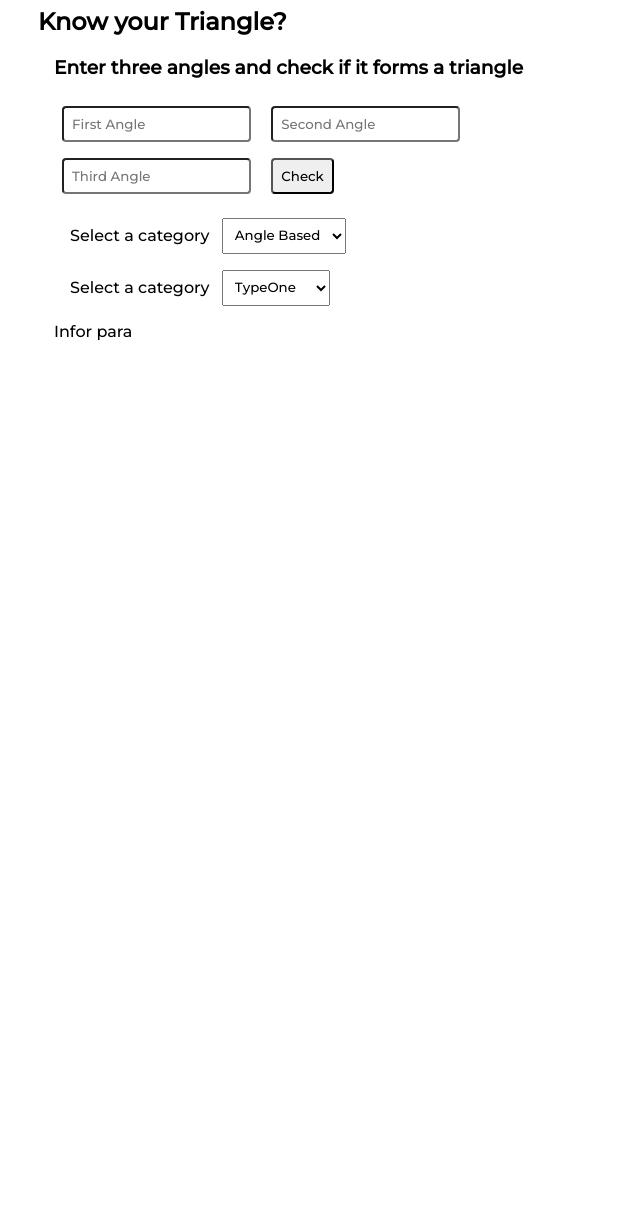
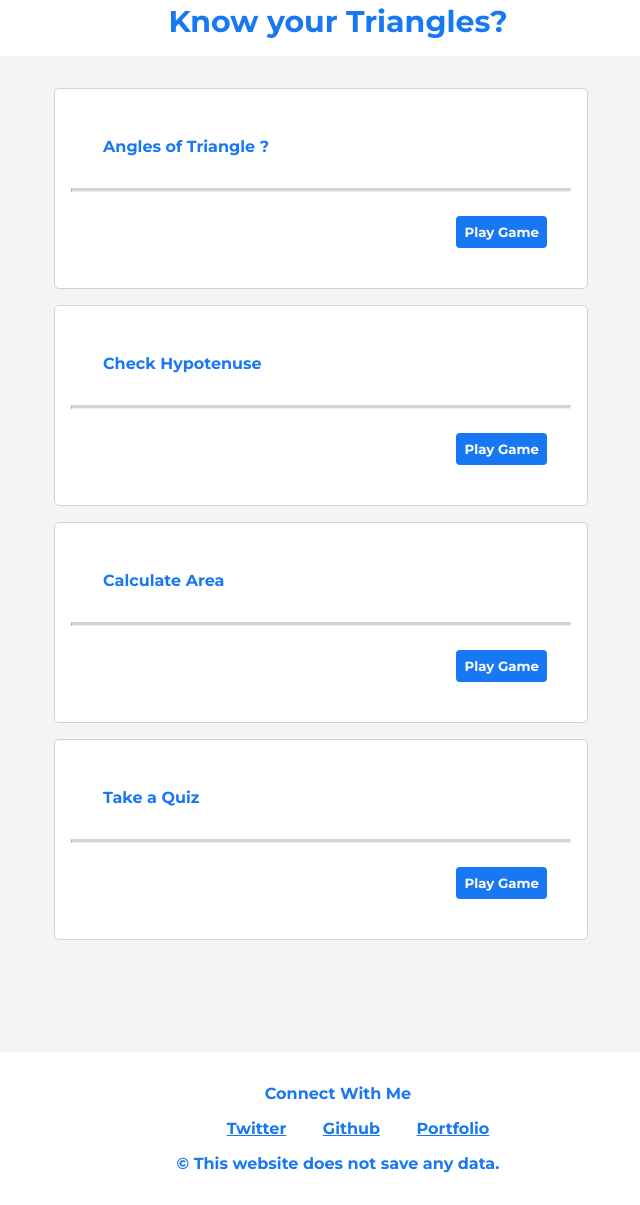
Before and after one commit to shanudjn/know-your-triangles, a plain HTML site: page index.html in a window 1280 px wide. Shown: the part 13-1218 px from the top of the page, without its empty margins (302-942 px from the left). Before the commit the page ends 800 px from the top, so only its background shows below. Drawn offline with Linux system fonts and the light colour scheme.

Commit message:
layout : added css for the main page

```diff
--- a/index.html
+++ b/index.html
@@ -10,42 +10,62 @@
 
 <body>
     <nav>
-        <h1>Know your Triangle?</h1>
+        <span>Know your Triangles?</span>
     </nav>
-    <div class='generic-quiz'>
-        <h3 class="generic-quiz-heading">Enter three angles and check if it forms a triangle</h3>
-        <input class="angle-one" type="number" placeholder="First Angle">
-        <input class="angle-two" type="number" placeholder="Second Angle">
-        <input class="angle-three" type="number" placeholder="Third Angle">
-        <button class="generic-quiz-button">Check</button>
-        <p class='generic-quiz-result'></p>
-    </div>
-    <div class="select-triangle-div">
-        <div>
-            <label for="Triangle categories">Select a category</label>
-            <select id="triangle-category">
-                <option value="angle-based">Angle Based</option>
-                <option value="side-based">Side Based</option>
-            </select>
+    <div class="div-game">
+        <div class="div-game-cards">
+            <div class="div-game-heading">
+                <span>Angles of Triangle ?</span>
+            </div>
+            <hr>
+            <div class="game-link">
+                <a href="#" target="_blank"><button>Play Game</button></a>
+            </div>
         </div>
-        <div>
-            <label for="Select Triangle">Select a category</label>
-            <select id="triangle-type">
-                <option value="triangle-type-one">TypeOne</option>
-                <option value="triangle-type-two">TypeTwo</option>
-                <option value="triangle-type-three">TypeThree</option>
-            </select>
+        <div class="div-game-cards">
+            <div class="div-game-heading">
+                <span>Check Hypotenuse</span>
+            </div>
+            <hr>
+            <div class="game-link">
+                <a href="#" target="_blank"><button>Play Game</button></a>
+            </div>
+        </div>
+        <div class="div-game-cards">
+            <div class="div-game-heading">
+                <span>Calculate Area</span>
+            </div>
+            <hr>
+            <div class="game-link">
+                <a href="#" target="_blank"><button>Play Game</button></a>
+            </div>
+        </div>
+        <div class="div-game-cards">
+            <div class="div-game-heading">
+                <span>Take a Quiz</span>
+            </div>
+            <hr>
+            <div class="game-link">
+                <a href="#" target="_blank"><button>Play Game</button></a>
+            </div>
         </div>
     </div>
-    <div class='info'>
-        <p class="information">Infor para</p>
-    </div>
-    <div class="quiz section">
-        <div class='div-questions'></div>
-        <div class='div-options'></div>
-        <div clasd="div-answer"></div>
+    <footer>
+        <div class='social'>
+            <p>
+                Connect With Me
+            </p>
+            <div class="social-list">
+                <ul>
+                    <li><a href="https://twitter.com/shahazad__">Twitter</a></li>
+                    <li><a href="https://github.com/shanudjn">Github</a></li>
+                    <li><a href="https://shahazad.netlify.app/">Portfolio</a></li>
+                </ul>
+                <p>&#xa9; This website does not save any data.</p>
+            </div>
 
-    </div>
+        </div>
+    </footer>
 
 
 </body>
--- a/styles.css
+++ b/styles.css
@@ -1,29 +1,104 @@
-@import url('https://fonts.googleapis.com/css2?family=Montserrat:wght@500&display=swap');
+@import url('https://fonts.googleapis.com/css2?family=Montserrat:wght@700&display=swap');
+/* @import url('https://fonts.googleapis.com/css2?family=Montserrat:wght@700&display=swap'); */
+
+:root {
+    --primary-color: #1877F2;
+    --off-white: #F3F4F6;
+    --white:#ffffff;
+    --gray: #d3d3d3;
+}
 body{
+    max-width: auto;
+    margin: auto;
+    font-family: 'Montserrat', sans-serif;
+    background-color: var(--off-white)
+}
+nav{
+    text-align: center;
+    font-size: 30px;
+    padding: 1rem;
+    font-family: 'Montserrat', sans-serif;
+    background-color: var(--white);
+
+}
+nav span{
+    color: var(--primary-color);
+}
+.div-game{
     max-width: 600px;
     margin: auto;
-    font-family: 'Montserrat', sans-serif;
+    padding:1rem;
+    /* border: 1px solid red; */
+
 }
-div{
+.div-game-cards{
+    max-width: 500px;
     margin: 1rem;
+    padding: 1rem;
+    border :1px solid var(--gray);
+    /* box-shadow: 2px 5px 8px var(--gray); */
+    background-color: white;
+    border-radius: 5px;
 }
-.generic-quiz input{
+.div-game-cards:hover{
+    box-shadow: 5px 8px 5px  var(--gray);
+    /* border :3px solid var(--gray); */
+    transition: 0.5s;
+}
+.div-game-heading{
+    max-width: auto;
+    margin: 1rem;
+    padding: 1rem;
+    color: var(--primary-color);
+}
+hr{
+    border-top: 3px solid var(--gray);
+}
+.game-link{
+    max-width: auto;
+    text-align: right;
+    margin: 1rem;
+    margin-left:200px;
+    /* border: 1px solid red; */
+    /* padding: 1rem; */
+}
+.game-link a{
+    text-decoration:none ;
+}
+.game-link button{
     margin: 0.5rem;
     padding: 0.5rem;
-    font-family: 'Montserrat', sans-serif;
+    background-color: var(--primary-color);
+    color:var(--white);
     border-radius: 4px;
+    font-family:'Montserrat', sans-serif;
+    border: none;
 }
-.generic-quiz-button{
-    margin: 0.5rem;
-    padding: 0.5rem;
-    font-family: 'Montserrat', sans-serif;
-    border-radius: 4px;
+.game-link button:hover{
+    cursor: pointer;
 }
-.select-triangle-div select{
-    /* display: block; */
-    max-width: 400px;
-    font-family: 'Montserrat', sans-serif;
-    margin-left:0.5rem;
-    padding: 0.5rem;
+footer{
+
+    background-color: white;
+    /* height: 20vh; */
+    margin-top: 10vh;
+    /* border: 1px solid red; */
+    color: var(--primary-color);
 
 }
+.social{
+    max-width: 400px;
+    margin: auto;
+    padding: 1rem;
+    text-align: center;
+}
+
+.social-list li{
+    display: inline;
+    margin: 1rem;
+
+}
+.social-list a{
+    text-decoration: underline;
+    color: var(--primary-color);
+}
```
